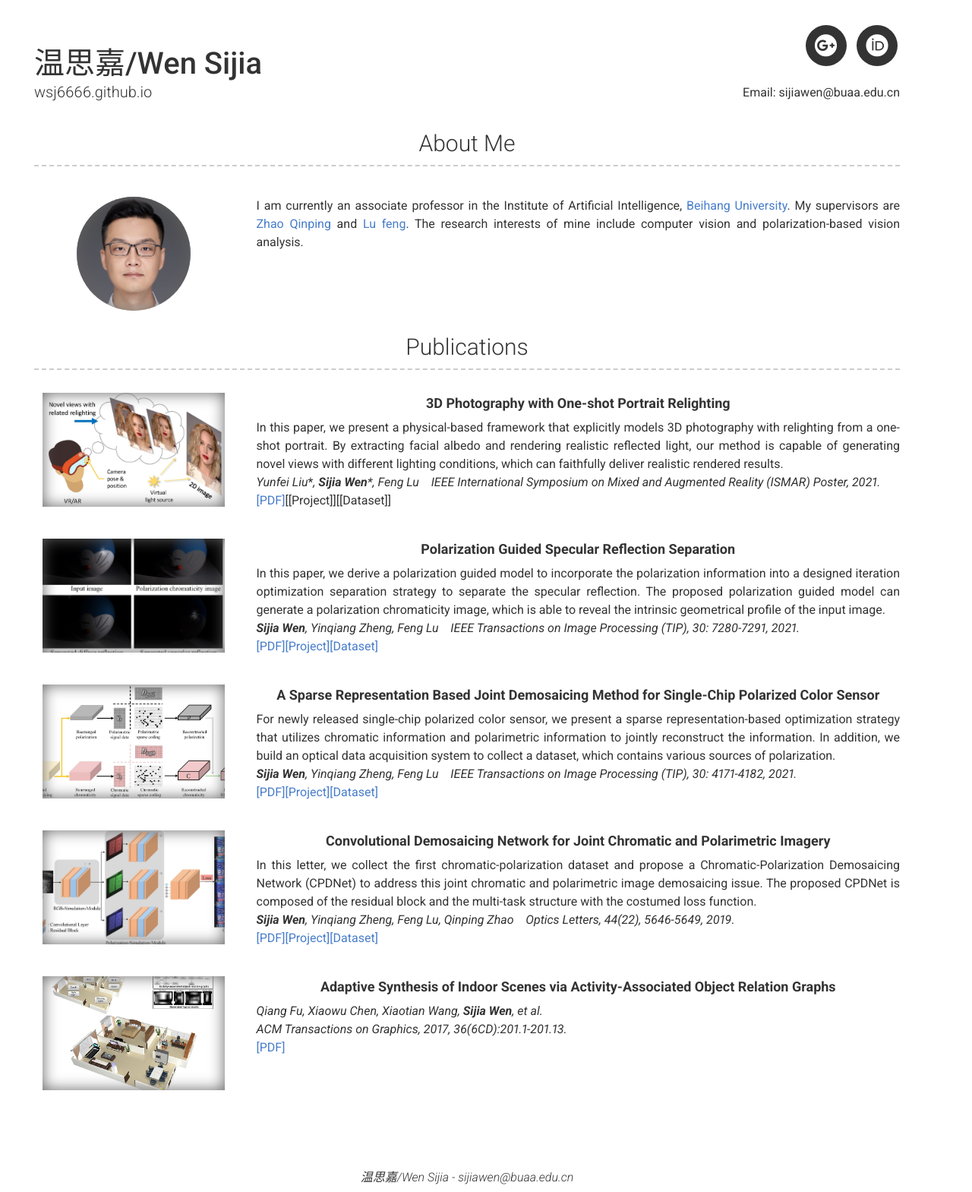
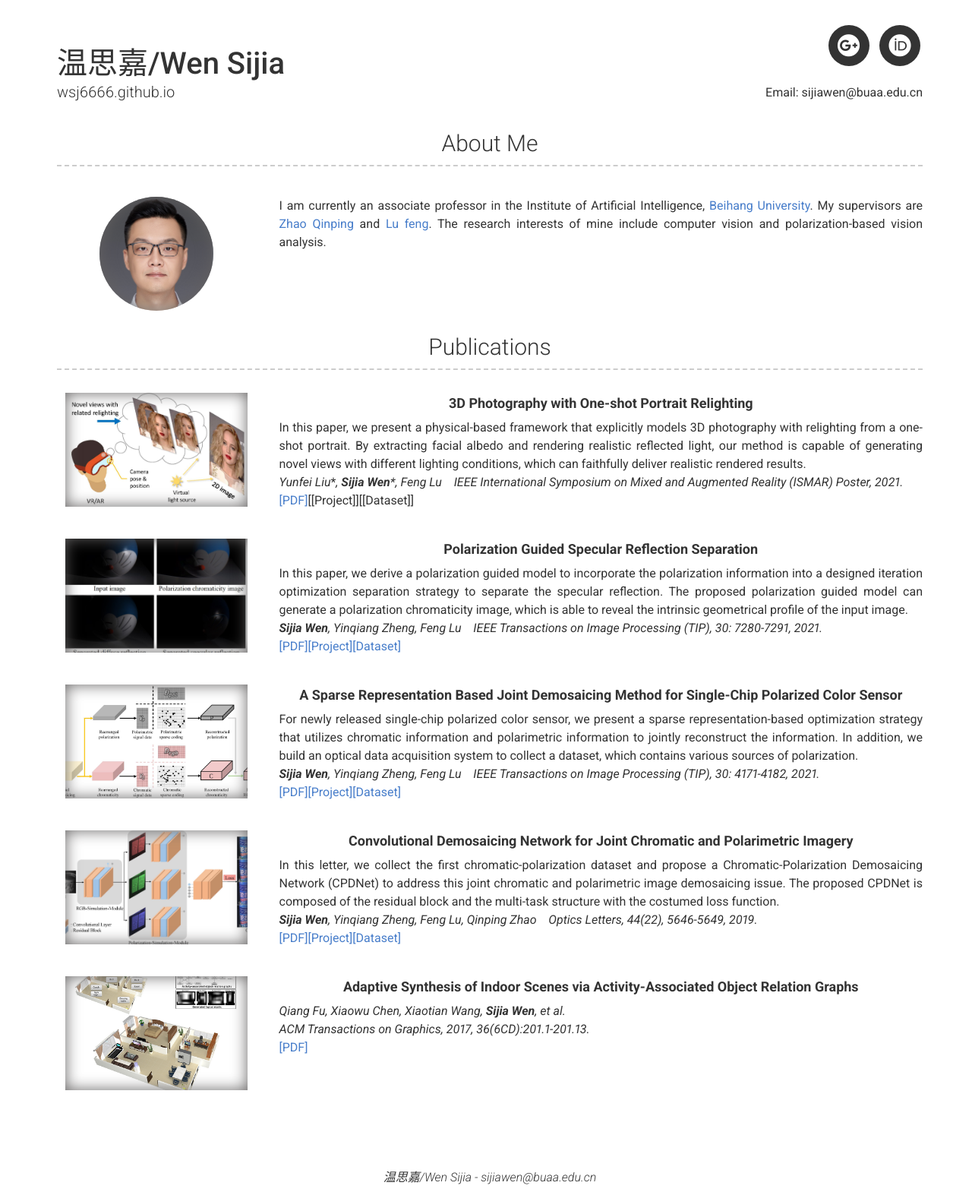
Before and after one commit to wsj6666/wsj6666.github.io, a Jekyll site: the page built from index.md, in a window 1280 px wide. Shown: the whole page at 76% size. Built offline with Jekyll 4.4.1, drawn with Linux system fonts in a browser that asks for light colours; nearby versions of some CDN libraries.

Commit message:
Update base.scss

```diff
--- a/_sass/base.scss
+++ b/_sass/base.scss
@@ -156,7 +156,8 @@ body {
 
 .container {
   margin-top:30px;
-  margin-left:30px;
+  margin-left:60px;
+  margin-left:60px;
 
   @media print {
     margin-top: 10px;
```
